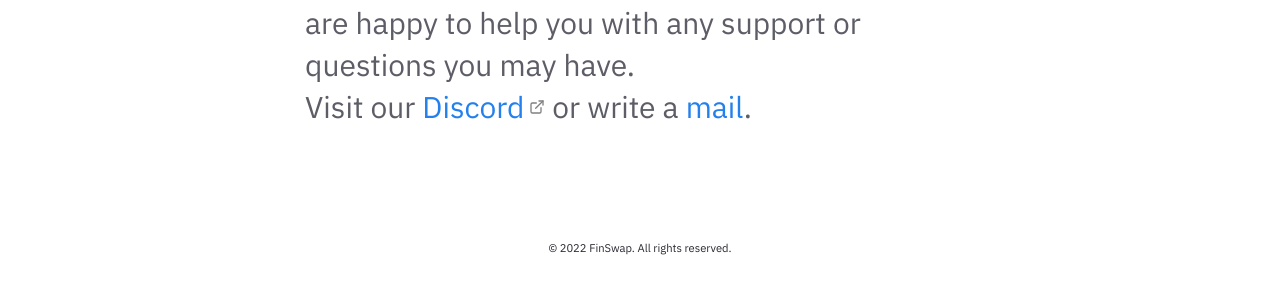
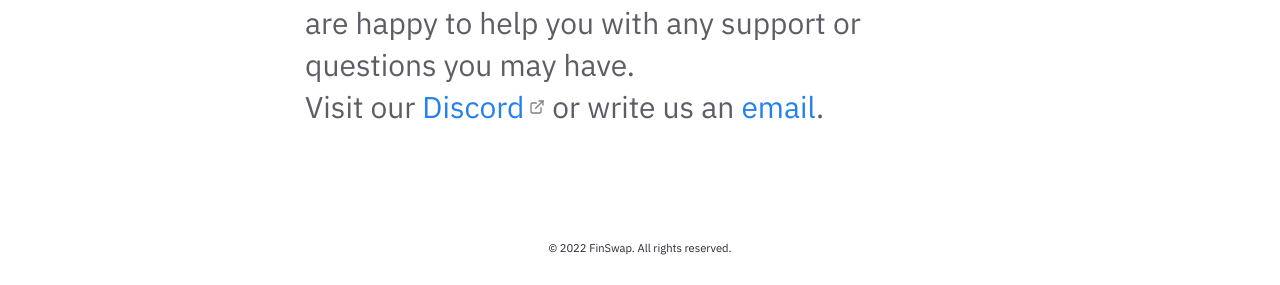
Before and after one commit to kevinroku/nroku.github.io, a Jekyll site: the page built from pages/index.md, in a window 1280 px wide. Shown: the part 1991-2276 px from the top of the page. Built offline with Jekyll 4.4.1, drawn with Linux system fonts in a browser that asks for light colours.

Commit message:
Update Homepage.html

```diff
--- a/_includes/Homepage.html
+++ b/_includes/Homepage.html
@@ -48,7 +48,7 @@
     <div class="home-sub-text"> <h3>
         We are a small dedicated team of traders and programmers who are constantly working on new strategies and their improvements.
         We have over 10 years of combined experience to draw on and are happy to help you with any support or questions you may have.<br />
-        Visit our <a href="https://discord.gg/GjGUHRzYvG"> Discord</a> or write a <a href="mailto:info@finswap.io"> mail</a>.
+        Visit our <a href="https://discord.gg/GjGUHRzYvG"> Discord</a> or write us an <a href="mailto:info@finswap.io"> email</a>.
         </h3>
     </div>
 </div>
```
